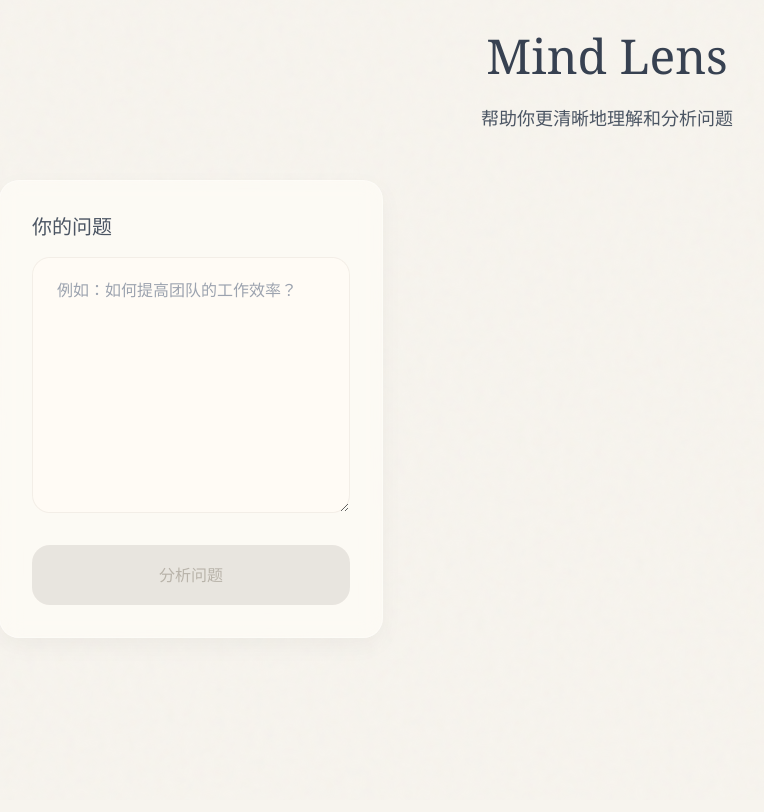
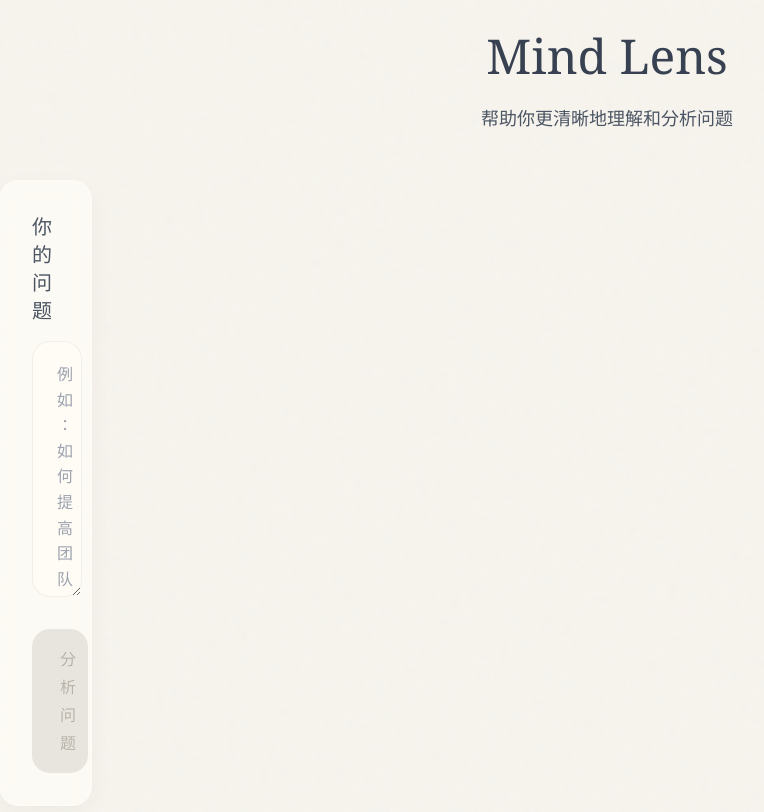
Before and after one commit to RafayelWan/traehks, a React (Vite) app: page / in a window 1280 px wide. Shown: the top 812 px of the page, without its empty margins (33-797 px from the left). Built offline with nearby package versions, Linux system fonts and the light colour scheme.

Commit message:
feat: 创建问题认知分析器网页应用
Co-authored-by: traeagent <traeagent@users.noreply.github.com>

```diff
--- a/src/pages/Home.tsx
+++ b/src/pages/Home.tsx
@@ -118,10 +118,10 @@
           <p className="text-gray-600 text-lg font-light">帮助你更清晰地理解和分析问题</p>
         </div>
 
-        <div className="grid grid-cols-1 lg:grid-cols-3 gap-8">
+        <div className="grid grid-cols-1 lg:grid-cols-10 gap-8">
           {/* 左侧：问题上下文面板 */}
-          <div className="lg:col-span-1">
-            <div className="glass-card sticky top-8">
+          <div className="lg:col-span-3.5">
+            <div className="glass-card h-full">
               <div className="mb-6">
                 <h2 className="text-xl font-medium text-gray-600 mb-4">你的问题</h2>
                 <textarea
@@ -145,7 +145,8 @@
           </div>
 
           {/* 右侧：分析结果区域 */}
-          <div className="lg:col-span-2">
+          <div className="lg:col-span-6.5">
+            <div className="h-[calc(100vh-240px)] overflow-y-auto pr-2">
               <div ref={resultsContainerRef} className="space-y-6">
                 {results.surfaceProblem && (
                   <div ref={surfaceProblemRef} className="glass-card animate-fade-in">
@@ -186,5 +187,6 @@
           </div>
         </div>
       </div>
+    </div>
   );
 }
```
Lines whose indentation alone changed are shown as unchanged.
